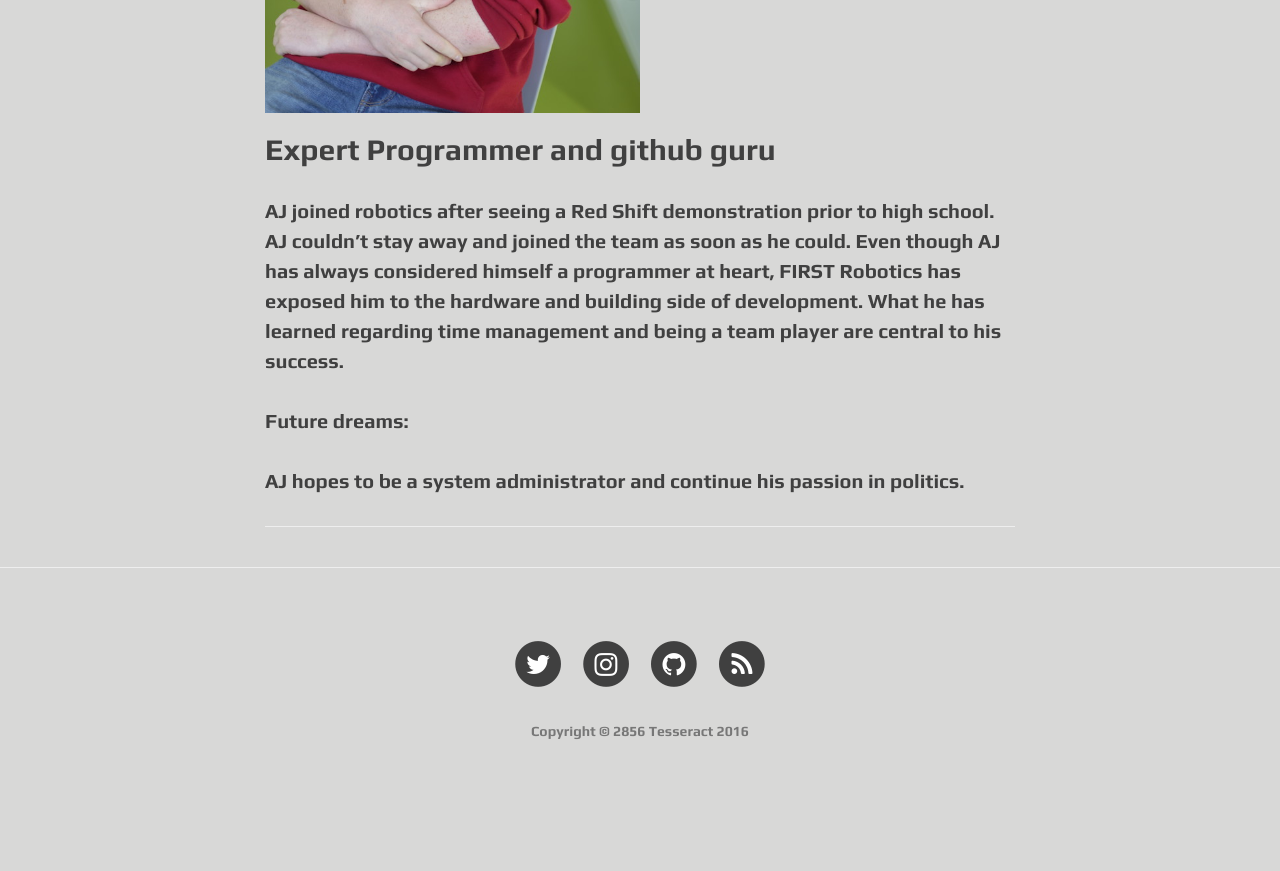
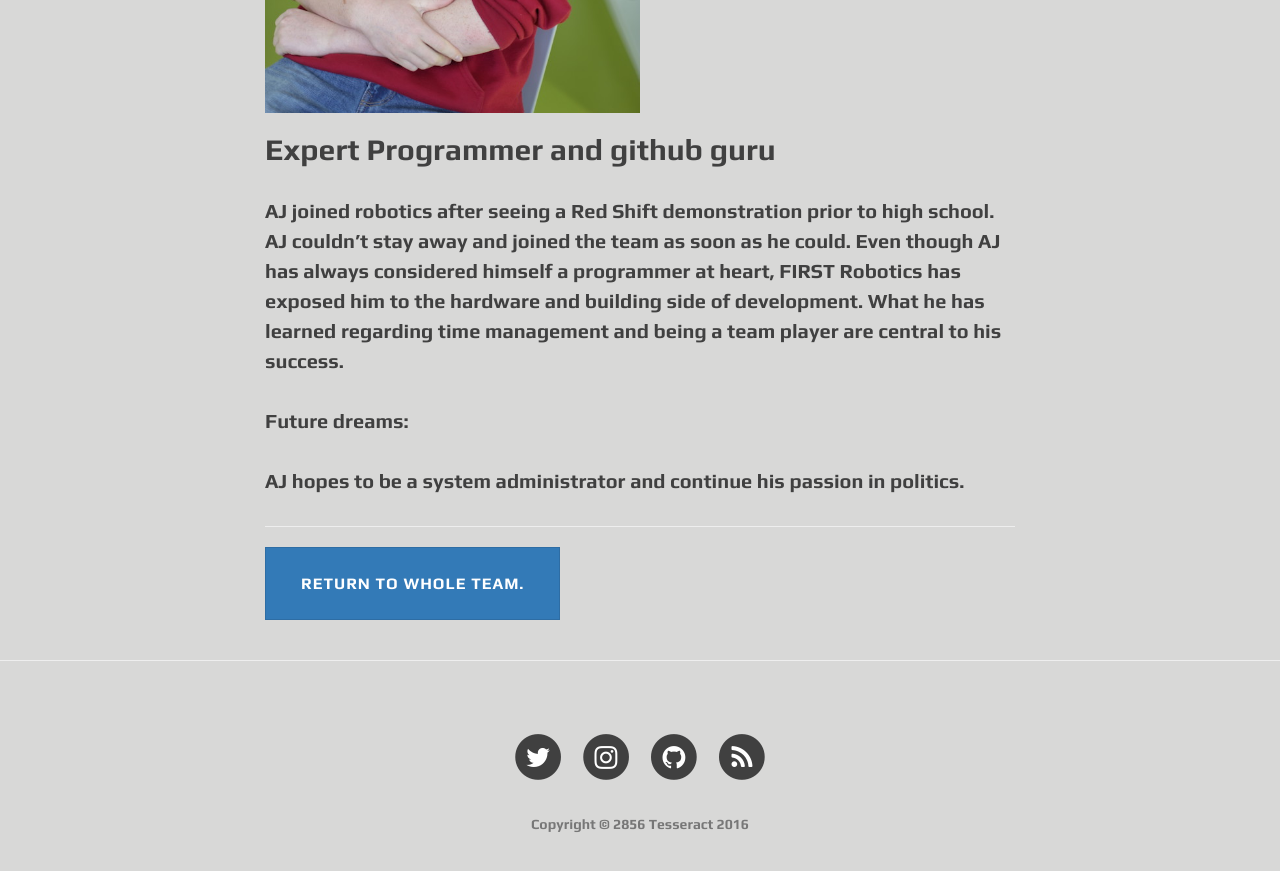
Before and after one commit to redshiftrobotics/2856-bios, a Jekyll site: the page built from aj.html, in a window 1280 px wide and 900 px high, scrolled down 806 px. Shown: the top 871 px of the window. Built offline with Jekyll 4.4.1, drawn with Linux system fonts in a browser that asks for light colours; nearby versions of some CDN libraries; before the commit the page ends 1613 px from its top, so only the background shows below that.

Commit message:
edit layers

```diff
--- a/_layouts/post.html
+++ b/_layouts/post.html
@@ -34,6 +34,8 @@
 
                 <hr>
 
+                <a class="previous btn btn-lg btn-primary" href="http://2856.io/about/" role="button">Return To Whole Team.</a>
+
                 <ul class="pager">
                     {% if page.previous.url %}
                     <li class="previous">
```
